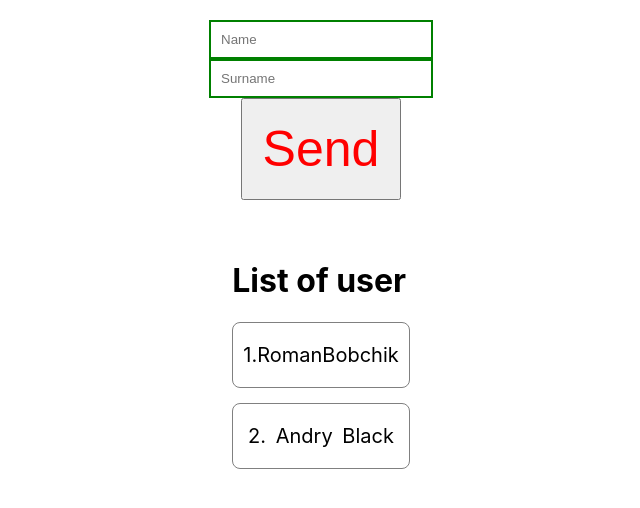
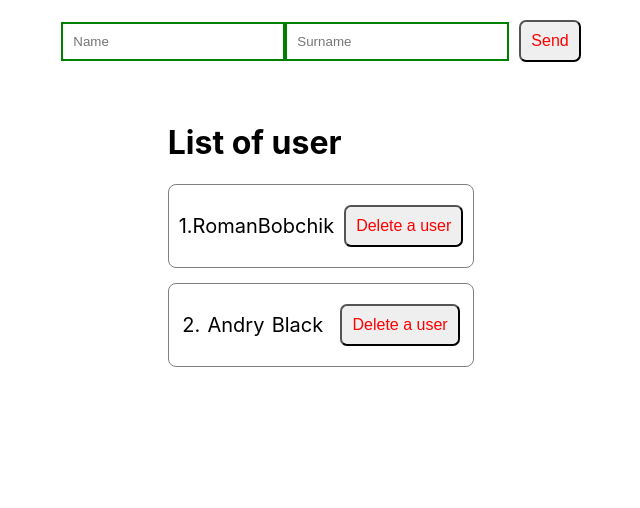
Before and after one commit to KoMeSa/react-app, a React (Create React App) app: page / in a window 1280 px wide. Shown: the top 508 px of the page, without its empty margins (319-959 px from the left). Built offline with nearby package versions, Linux system fonts and the light colour scheme.

Commit message:
Added delete user.

```diff
--- a/src/App.js
+++ b/src/App.js
@@ -1,28 +1,27 @@
 import './style/App.scss';
-import RButton from './components/UI/button/RButton';
-import RInput from './components/UI/input/RInput';
 import RUserList from './components/UI/list/RUserList';
+import UserForm from './components/UserForm';
 import { useState } from 'react';
 
 function App() {
 
-  const [user, setUser] = useState({ name: '', surname: '' })
+
   const [users, setUsers] = useState([{ id: 1, name: 'Roman', surname: 'Bobchik' }, { id: 2, name: 'Andry', surname: 'Black' }])
-
-  const createUser = () => {
-    console.log('User', user)
+  const createPost = (newUser) => {
+    setUsers([...users, newUser])
   }
 
+  const removeUser = (user) => {
+    setUsers(users.filter(u => u.id !== user.id))
+  }
 
   return (
     <div className="App">
       <div className='container'>
-        <RInput type='text' placeholder="Name" value={user.name} onChange={e => setUser({ ...user, name: e.target.value })}></RInput>
-        <RInput type='text' placeholder="Surname" value={user.surname} onChange={e => setUser({ ...user, surname: e.target.value })}></RInput>
-        <RButton onClick={createUser}>Send</RButton>
+        <UserForm create={createPost}></UserForm>
       </div>
       <div className='container'>
-        <RUserList users={users}></RUserList>
+        <RUserList remove={removeUser} users={users}></RUserList>
       </div>
     </div>
   );
--- a/src/components/UI/button/RButton.module.scss
+++ b/src/components/UI/button/RButton.module.scss
@@ -1,5 +1,8 @@
 .rButton{
-    font-size: 50px;
+    font-size: 16px;
     color: red;
-    padding: 20px;
+    padding: 10px;
+    margin-left: 10px;
+    border-radius: 7px;
+    cursor: pointer;
 }
--- a/src/components/UI/item/RItem.module.scss
+++ b/src/components/UI/item/RItem.module.scss
@@ -8,4 +8,5 @@
     padding: 20px 10px;
     display: flex;
     justify-content: space-around;
+    align-items: center;
 }
--- a/src/components/UI/item/RUser.jsx
+++ b/src/components/UI/item/RUser.jsx
@@ -1,12 +1,14 @@
 import classes from './RItem.module.scss'
+import RButton from '../button/RButton';
 
 
-const RUser = (props) => {
+const RUser = ({ user, remove }) => {
     return (
         <div className={classes.rItem}>
-            <span>{props.user.id}.</span>
-            <span>{props.user.name}</span>
-            <span>{props.user.surname}</span>
+            <span>{user.id}.</span>
+            <span>{user.name}</span>
+            <span>{user.surname}</span>
+            <RButton onClick={() => { remove(user) }}>Delete a user</RButton>
         </div>
     )
 }
--- a/src/components/UI/list/RList.module.scss
+++ b/src/components/UI/list/RList.module.scss
@@ -1,4 +1,5 @@
 .list {
     display: flex;
     flex-direction: column;
+
 }
--- a/src/components/UI/list/RUserList.jsx
+++ b/src/components/UI/list/RUserList.jsx
@@ -2,11 +2,11 @@ import classes from './RList.module.scss'
 import RUser from '../item/RUser'
 
 
-const RUserList = ({ users }) => {
+const RUserList = ({ users, remove }) => {
     return (
         <div className={classes.list}>
             <h1>List of user</h1>
-            {users.map(user => <RUser key={user.id} user={user} ></RUser>)}
+            {users.map(user => <RUser remove={remove} key={user.id} user={user} ></RUser>)}
         </div>
     )
 }
--- /dev/null
+++ b/src/components/UserForm.jsx
@@ -0,0 +1,29 @@
+import RButton from './UI/button/RButton';
+import RInput from './UI/input/RInput';
+import { useState } from 'react';
+
+
+
+const UserForm = ({ create }) => {
+    const [user, setUser] = useState({ name: '', surname: '' })
+
+    const addUser = (e) => {
+        e.preventDefault();
+
+        const newUser = {
+            ...user, id: Date.now()
+        }
+        create(newUser)
+    }
+
+
+    return (
+        <form>
+            <RInput type='text' placeholder="Name" value={user.name} onChange={e => setUser({ ...user, name: e.target.value })}></RInput>
+            <RInput type='text' placeholder="Surname" value={user.surname} onChange={e => setUser({ ...user, surname: e.target.value })}></RInput>
+            <RButton onClick={addUser}>Send</RButton>
+        </form>
+    )
+}
+
+export default UserForm;
```
